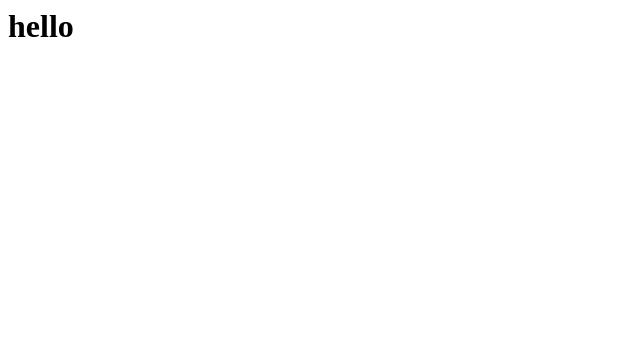
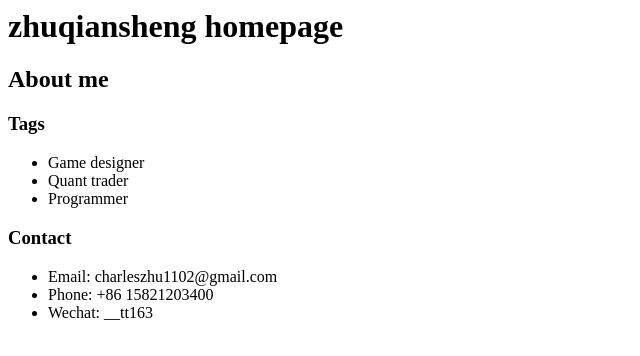
Before and after one commit to iiitutu/iiitutu.github.io, a plain HTML site: page index.html in a window 1280 px wide. Shown: the whole page, without its empty margins (0-640 px from the left). Drawn offline with Linux system fonts and the light colour scheme.

Commit message:
first commit

```diff
--- a/index.html
+++ b/index.html
@@ -1 +1,14 @@
-<h1>hello</h1>
+<h1 id="zhuqiansheng-homepage">zhuqiansheng homepage</h1>
+<h2 id="about-me">About me</h2>
+<h3 id="tags">Tags</h3>
+<ul>
+<li>Game designer</li>
+<li>Quant trader</li>
+<li>Programmer</li>
+</ul>
+<h3 id="contact">Contact</h3>
+<ul>
+<li>Email: charleszhu1102@gmail.com</li>
+<li>Phone: +86 15821203400</li>
+<li>Wechat: __tt163</li>
+</ul>
```
Also changed, not shown: 1 other file.
